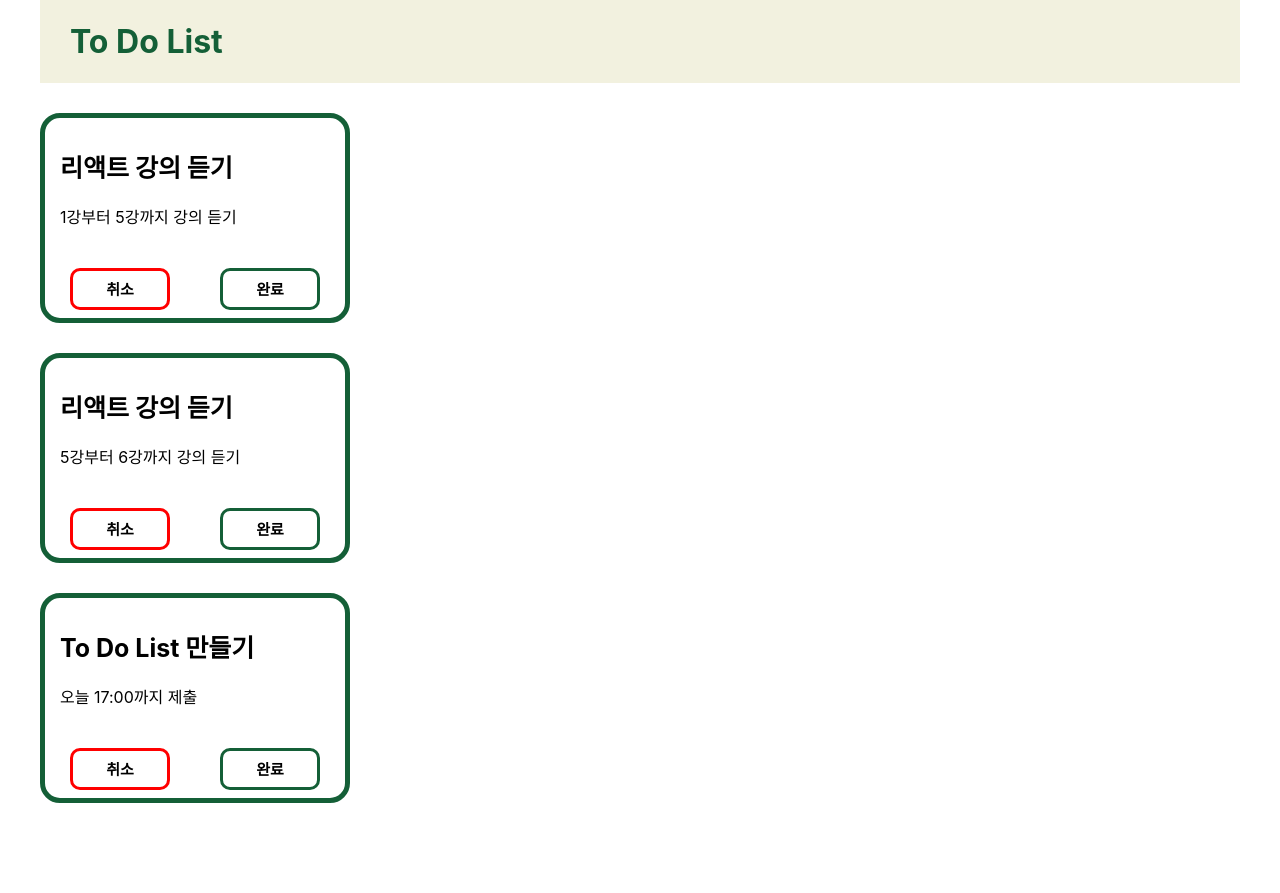
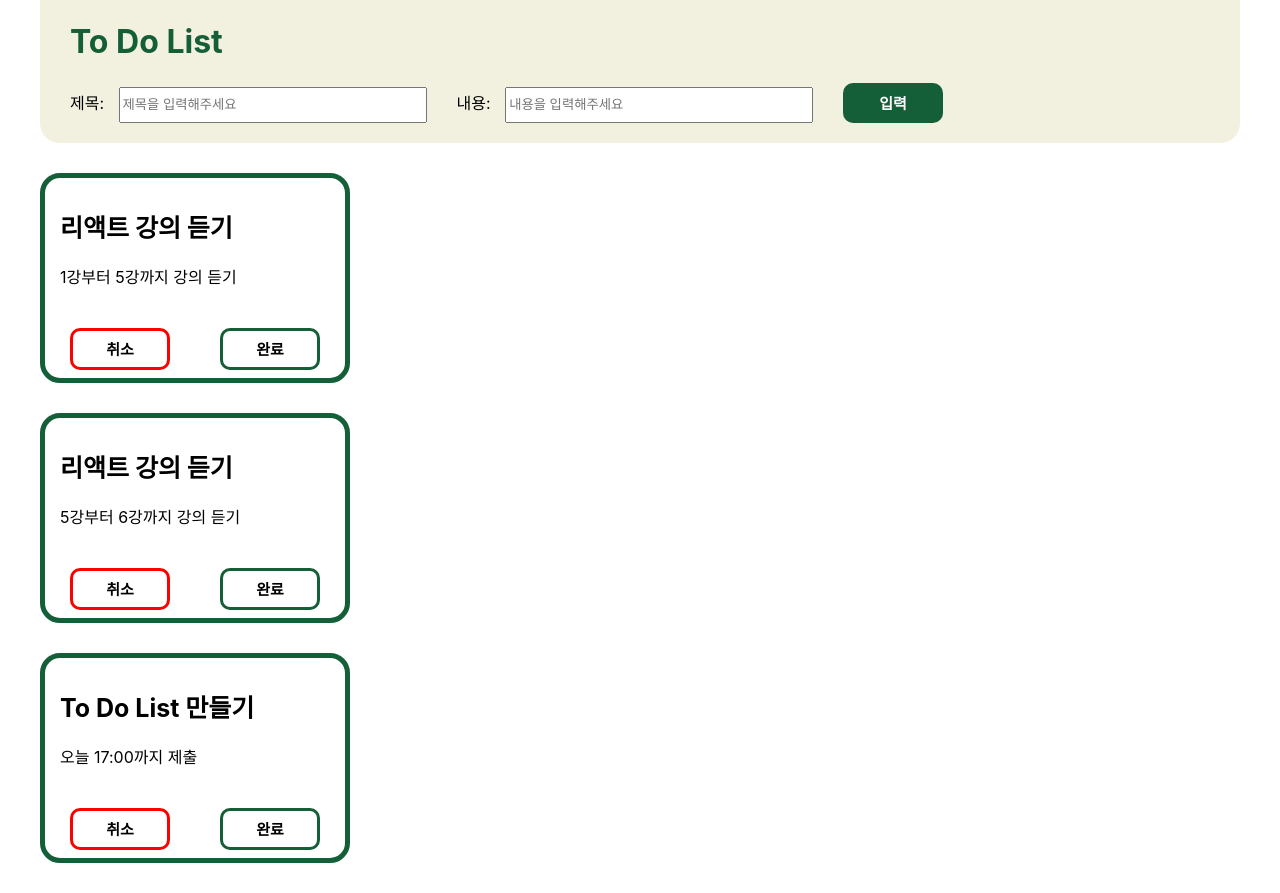
Before and after one commit to Aurora-in-Wonderland/react-weeks, a React (Create React App) app: page /1 in a window 1280 px wide. Before the commit the page ends 833 px from the top, so only its background shows below. Built offline with nearby package versions, Linux system fonts and the light colour scheme.

Commit message:
style:InputForm컴포넌트

```diff
--- a/src/App.js
+++ b/src/App.js
@@ -1,6 +1,7 @@
 import "./App.css";
 import { useState } from "react";
 import Nav from "./components/Nav";
+import InputForm from "./components/InputForm";
 import ToDoList from "./components/ToDoList";
 
 function App() {
@@ -27,6 +28,7 @@ function App() {
     return (
         <>
             <Nav />
+            <InputForm />
             {todos.map((item) => (
                 <ToDoList
                     key={item.id}
--- /dev/null
+++ b/src/components/InputForm.jsx
@@ -0,0 +1,51 @@
+import React from "react";
+import styled from "styled-components";
+
+const Form = styled.div`
+    height: 60px;
+    background: #f2f1df;
+    border-radius: 0 0 20px 20px;
+
+    padding-left: 30px;
+
+    span {
+        margin-right: 10px;
+    }
+    input {
+        width: 300px;
+        height: 30px;
+        margin-right: 30px;
+    }
+
+    button {
+        width: 100px;
+        height: 40px;
+        background: #145f37;
+        color: white;
+        font-size: 15px;
+        font-weight: bold;
+        border-radius: 10px;
+        border: none;
+        cursor: pointer;
+    }
+`;
+
+export default function InputForm() {
+    return (
+        <div>
+            <Form>
+                <span>제목: </span>
+                <input
+                    type="text"
+                    placeholder="제목을 입력해주세요"
+                ></input>
+                <span>내용: </span>
+                <input
+                    type="text"
+                    placeholder="내용을 입력해주세요"
+                ></input>
+                <button>입력</button>
+            </Form>
+        </div>
+    );
+}
```
